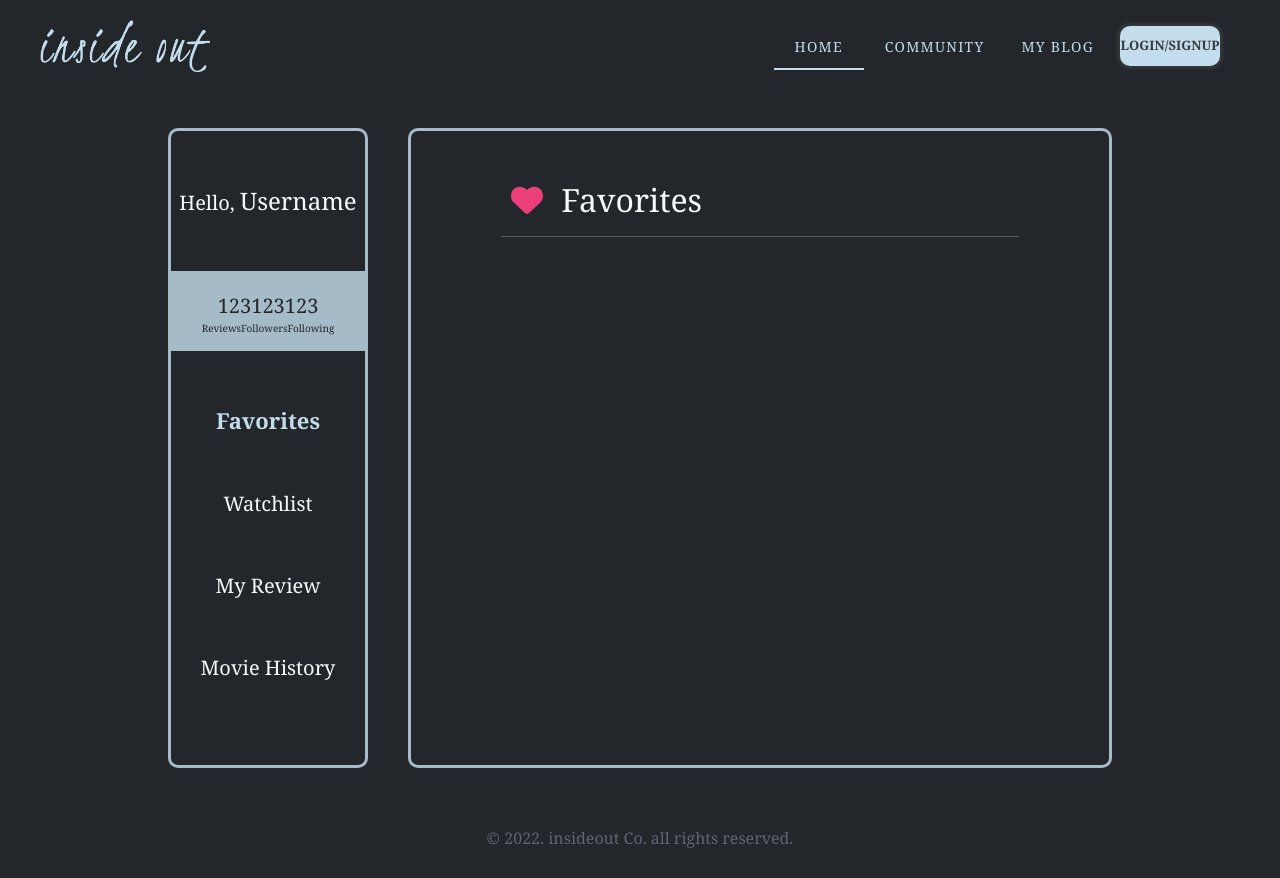
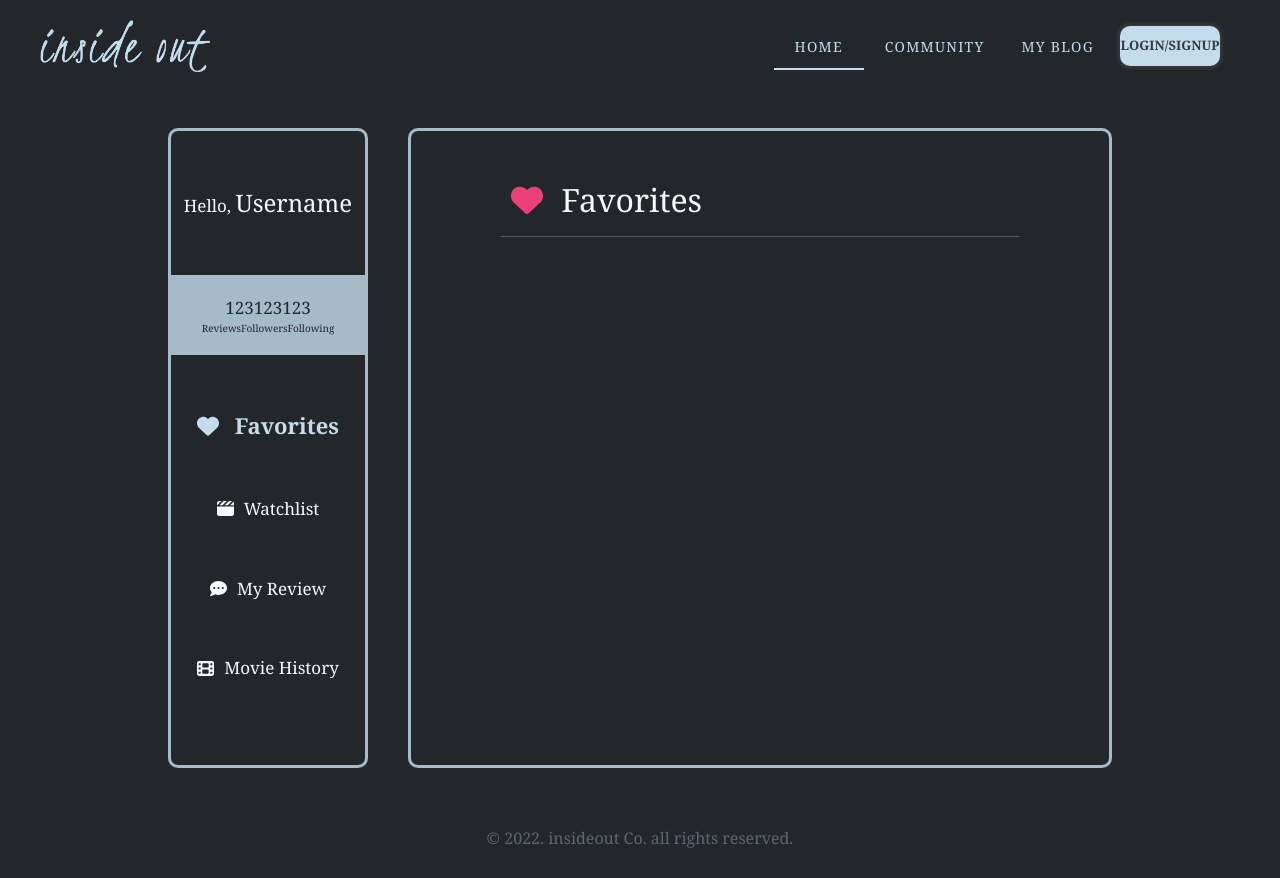
Before and after one commit to Yeji-J/Movie-InsideOut-FrontServer, a Vue app in the folder insideout/: page /blog in a window 1280 px wide. Built offline with nearby package versions, Linux system fonts and the light colour scheme; what vue-carousel-3d would draw is missing.

Commit message:
blog sidbar icon added

```diff
--- a/insideout/src/views/BlogView.vue
+++ b/insideout/src/views/BlogView.vue
@@ -7,10 +7,14 @@
         <div><span>123</span><span>123</span><span>123</span></div>
         <div style="font-size:10px"><span>Reviews</span><span>Followers</span><span>Following</span></div>
       </div>
-      <div class="bar-item" @click="isClicked('favorites')" :class="{'is-selected': this.favorites}">Favorites</div>
-      <div class="bar-item" @click="isClicked('watchlist')" :class="{'is-selected': this.watchlist}">Watchlist</div>
-      <div class="bar-item" @click="isClicked('reviews')" :class="{'is-selected': this.reviews}">My Review</div>
-      <div class="bar-item" @click="isClicked('history')" :class="{'is-selected': this.history}">Movie History</div>
+      <div class="bar-item" @click="isClicked('favorites')" :class="{'is-selected': this.favorites}">
+        <font-awesome-icon icon="fa-solid fa-heart" style="margin-right: 10px;"/> Favorites</div>
+      <div class="bar-item" @click="isClicked('watchlist')" :class="{'is-selected': this.watchlist}">
+        <font-awesome-icon icon="fa-solid fa-clapperboard" style="margin-right: 10px;"/>Watchlist</div>
+      <div class="bar-item" @click="isClicked('reviews')" :class="{'is-selected': this.reviews}">
+        <font-awesome-icon icon="fa-solid fa-comment-dots" style="margin-right: 10px;"/>My Review</div>
+      <div class="bar-item" @click="isClicked('history')" :class="{'is-selected': this.history}">
+        <font-awesome-icon icon="fa-solid fa-film" style="margin-right: 10px;"/>Movie History</div>
     </div>
 
     <!-- CONTENT -->
@@ -89,7 +93,7 @@ export default {
 }
 
 #sidebar{
-  font-size: 20px;
+  font-size: 17px;
   padding-bottom: 30px;
   min-width: 200px;
   width: 15%;
```
